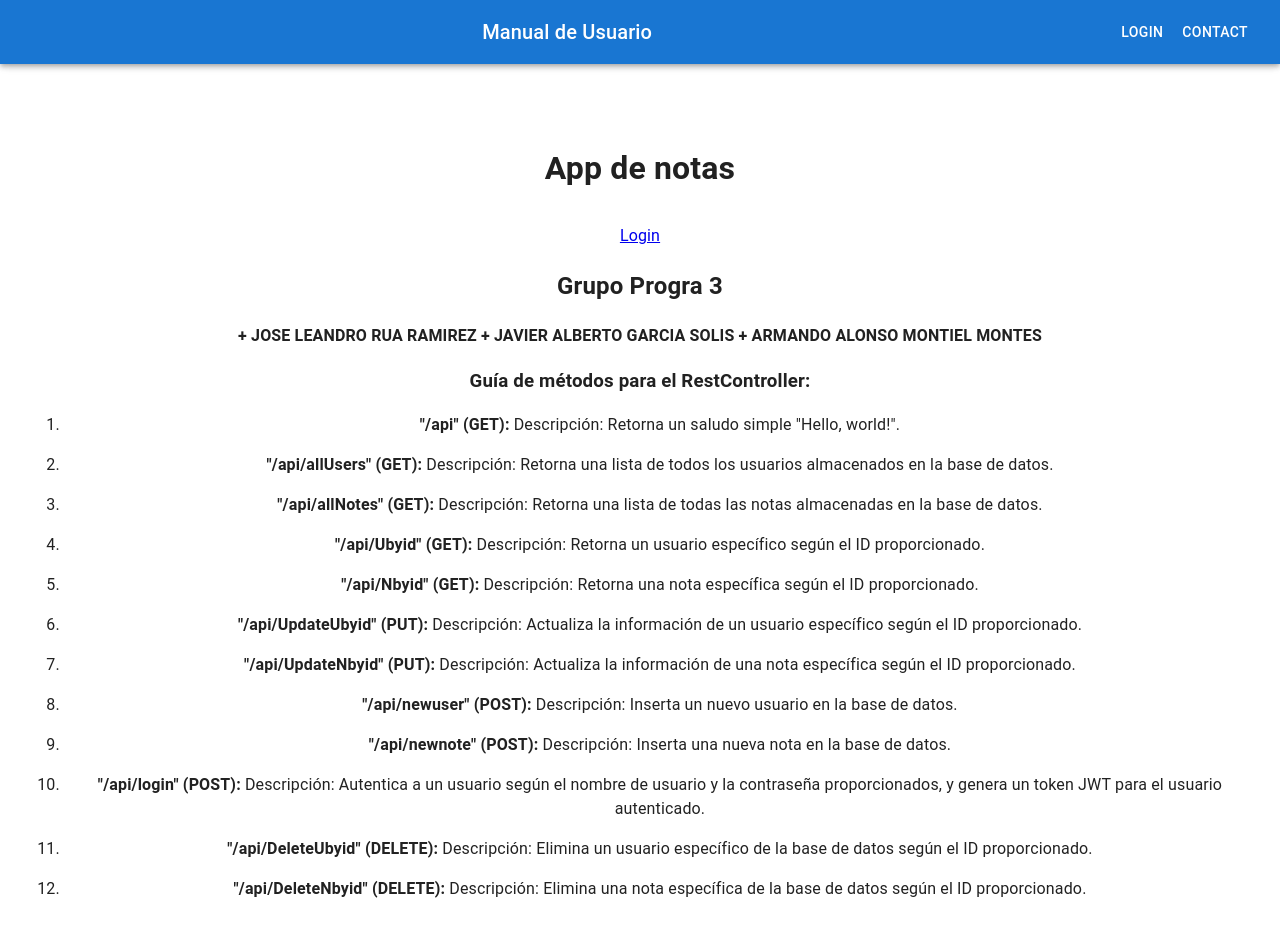
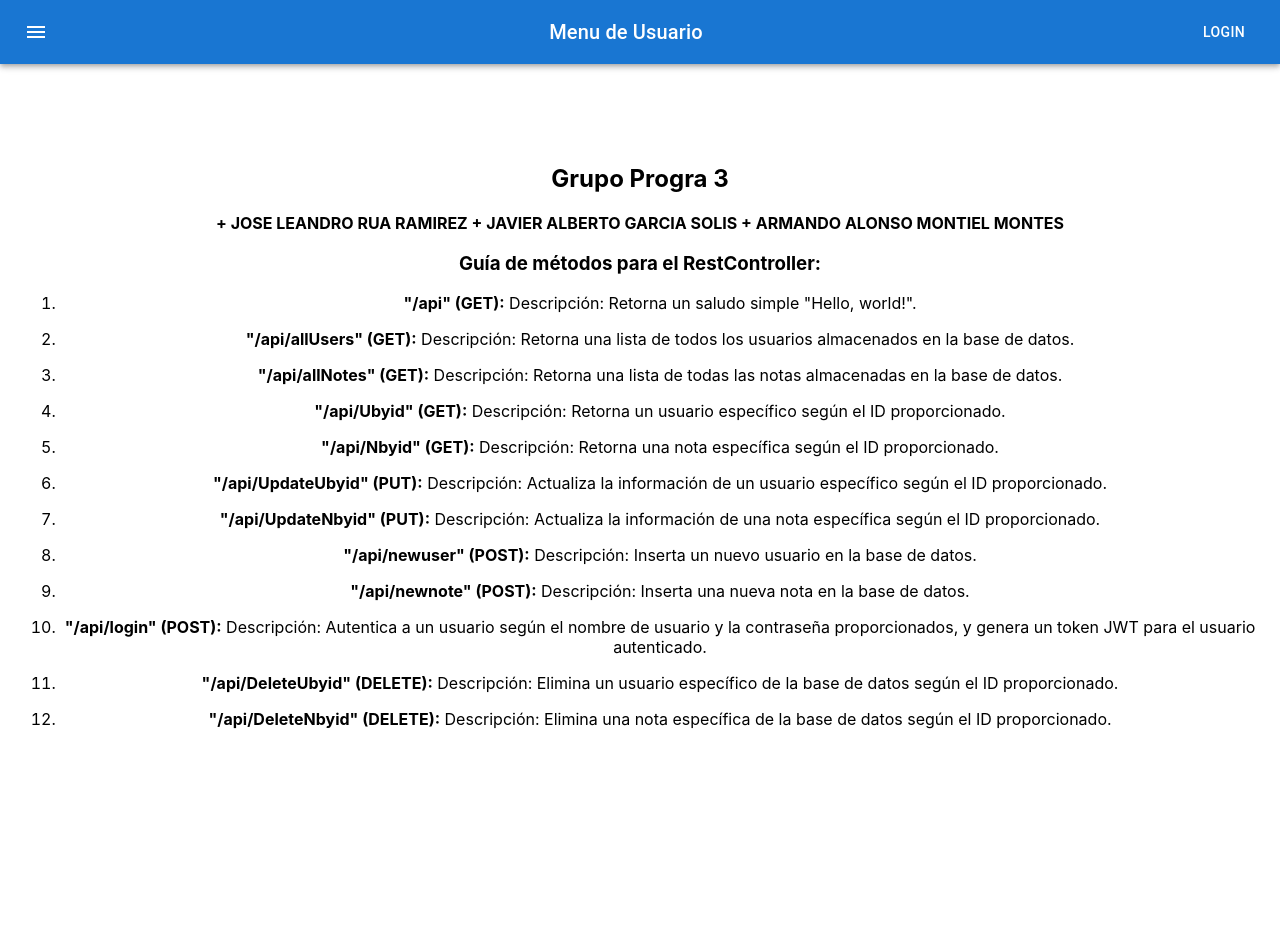
Before and after one commit to Kalfarito/ProyectoFinal, a React (Create React App) app in the folder my-app/: page / in a window 1280 px wide. Shown: the top 936 px of the page. After the commit the page ends 800 px from the top, so only its background shows below. Built offline with nearby package versions, Linux system fonts and the light colour scheme.

Commit message:
Barra Menu lista
Barra Menu lista

```diff
--- a/my-app/src/App.js
+++ b/my-app/src/App.js
@@ -11,9 +11,6 @@ function App() {
   return (
     <div className="App">
       <div className="App">
-        <div>
-          <a href="/">Home</a>
-        </div>
         <Router>
           <Routes>
             <Route path="/" element={<Home />} />
--- a/my-app/src/components/home/home.js
+++ b/my-app/src/components/home/home.js
@@ -1,121 +1,25 @@
 import React from 'react';
-import PropTypes from 'prop-types';
-import AppBar from '@mui/material/AppBar';
-import Box from '@mui/material/Box';
-import CssBaseline from '@mui/material/CssBaseline';
-import Divider from '@mui/material/Divider';
-import Drawer from '@mui/material/Drawer';
-import IconButton from '@mui/material/IconButton';
-import List from '@mui/material/List';
-import ListItem from '@mui/material/ListItem';
-import ListItemButton from '@mui/material/ListItemButton';
-import ListItemText from '@mui/material/ListItemText';
+import { AppBar, Toolbar, Typography, Button, IconButton } from '@mui/material';
 import MenuIcon from '@mui/icons-material/Menu';
-import Toolbar from '@mui/material/Toolbar';
-import Typography from '@mui/material/Typography';
-import Button from '@mui/material/Button';
 import { Route, Routes, useNavigate } from 'react-router-dom';
-//Instalamos un App Bar de react material UI//
 
-
-const drawerWidth = 240;
-const navItems = ['Login', 'Contact'];
-
-function DrawerAppBar(props) {
-  const { window } = props;
-  const [mobileOpen, setMobileOpen] = React.useState(false);
-
-  const navigate = useNavigate();
-
-  const headingStyle1 = {
-    color: 'blue',
-    fontSize: '40px',
-    textAlign: 'center',
-  };
-
-  const handleDrawerToggle = () => {
-    setMobileOpen((prevState) => !prevState);
-  };
-
-  const drawer = (
-    <Box onClick={handleDrawerToggle} sx={{ textAlign: 'center' }}>
-      <Typography variant="h6" sx={{ my: 2 }}>
-        Manual de Usuario
-      </Typography>
-      <Divider />
-
-      <List>
-
-        {navItems.map((item) => (
-          <ListItem key={item} disablePadding>
-            <ListItemButton onClick={e=>navigate('/' +item)} sx={{ textAlign: 'center' }}>
-              <ListItemText primary={"Hola"} />
-            </ListItemButton>
-          </ListItem>
-        ))}
-      </List>
-    </Box>
-  );
-
-  const container = window !== undefined ? () => window().document.body : undefined;
-
+const App = () => {
   return (
-    <Box sx={{ display: 'flex' }}>
-      <CssBaseline />
-      <AppBar component="nav">
+    <div>
+      <AppBar position="static">
         <Toolbar>
-          <IconButton
-            color="inherit"
-            aria-label="open drawer"
-            edge="start"
-            onClick={handleDrawerToggle}
-            sx={{ mr: 2, display: { sm: 'none' } }}
-
-          >
+          <IconButton size="large" edge="start" color="inherit" aria-label="menu">
             <MenuIcon />
           </IconButton>
-          <Typography
-            variant="h6"
-            component="div"
-            sx={{ flexGrow: 1, display: { xs: 'none', sm: 'block' } }}
-          >
-            Manual de Usuario
+          <Typography variant="h6" component="div" sx={{ flexGrow: 1 }}>
+            Menu de Usuario
           </Typography>
-          <Box sx={{ display: { xs: 'none', sm: 'block' } }}>
-            {navItems.map((item) => (
-              <Button onClick={e=>navigate('/' +item)} key={item} sx={{ color: '#fff' }}>
-                {item}
-              </Button>
-            ))}
-          </Box>
+          <Button color="inherit" href="Login">Login</Button>
         </Toolbar>
       </AppBar>
-      <nav>
-        <Drawer
-          container={container}
-          variant="temporary"
-          open={mobileOpen}
-          onClose={handleDrawerToggle}
-          ModalProps={{
-            keepMounted: true, // Better open performance on mobile.
-          }}
-          sx={{
-            display: { xs: 'block', sm: 'none' },
-            '& .MuiDrawer-paper': { boxSizing: 'border-box', width: drawerWidth },
-          }}
-        >
-          {drawer}
-        </Drawer>
-      </nav>
-      <Box component="main" sx={{ p: 3 }}>
-        <Toolbar />
-        <Typography>
-        <h1><p><headingStyle1><strong> App de notas</strong></headingStyle1></p></h1>
-        <div>
-        <a href="Login">Login</a>
-
-        </div>
-  <h2>Grupo Progra 3</h2>
+      {/* Contenido de la aplicación */}
+      <div style={{ padding: '20px', marginTop: '60px' }}>
+      <h2>Grupo Progra 3</h2>
       <p><strong> + JOSE LEANDRO RUA RAMIREZ + JAVIER ALBERTO GARCIA SOLIS + ARMANDO ALONSO MONTIEL MONTES </strong></p>
   <h3>Guía de métodos para el RestController:</h3>
   <ol>
@@ -156,15 +60,8 @@ function DrawerAppBar(props) {
       <p><strong> "/api/DeleteNbyid" (DELETE):</strong> Descripción: Elimina una nota específica de la base de datos según el ID proporcionado.</p>
     </li>
   </ol>
-      </Typography>
-      </Box>
-    </Box>
+      </div>
+    </div>
   );
-}
-
-DrawerAppBar.propTypes = {
-
-  window: PropTypes.func,
 };
-
-export default DrawerAppBar;
+export default App;
```
